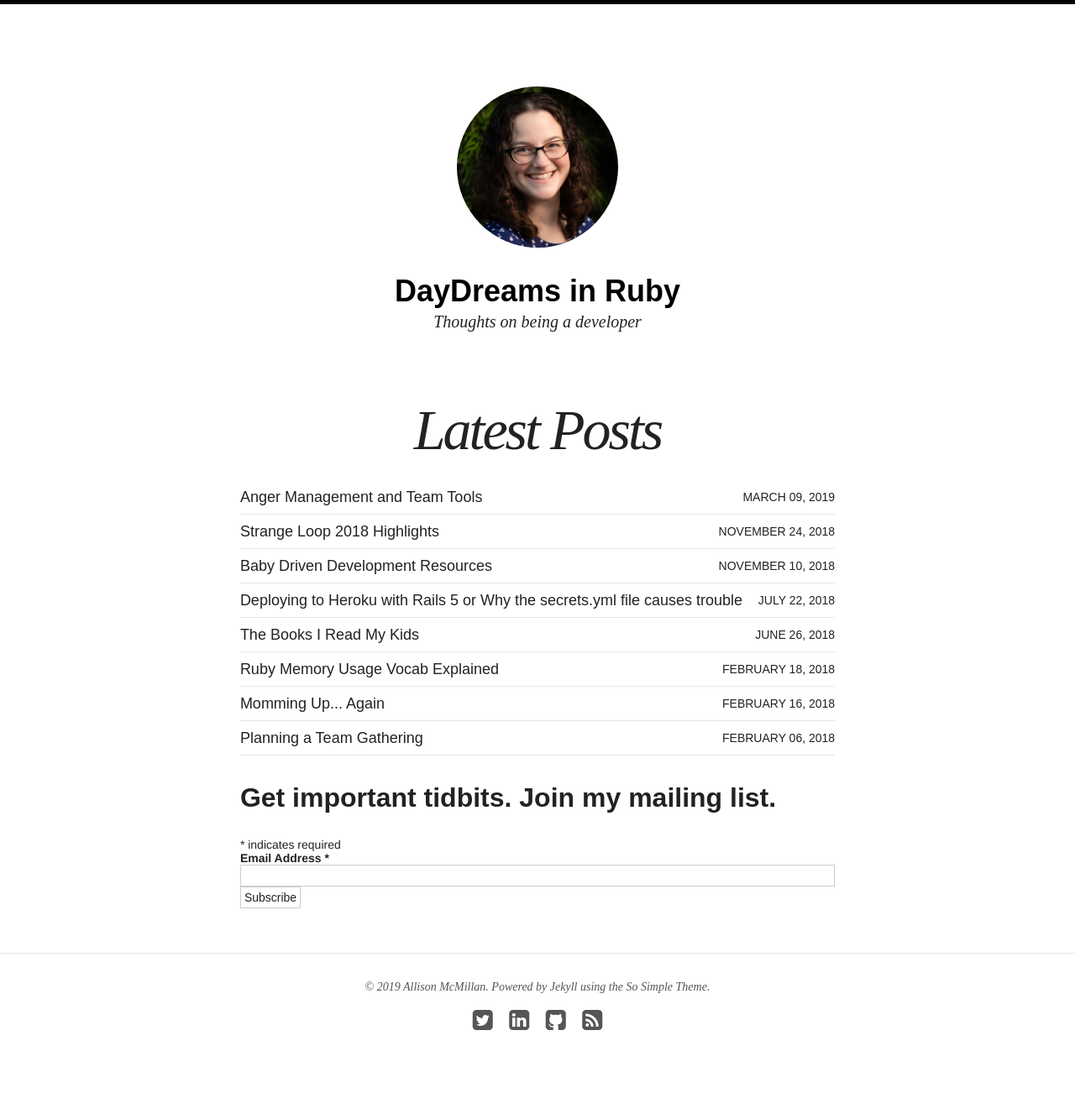
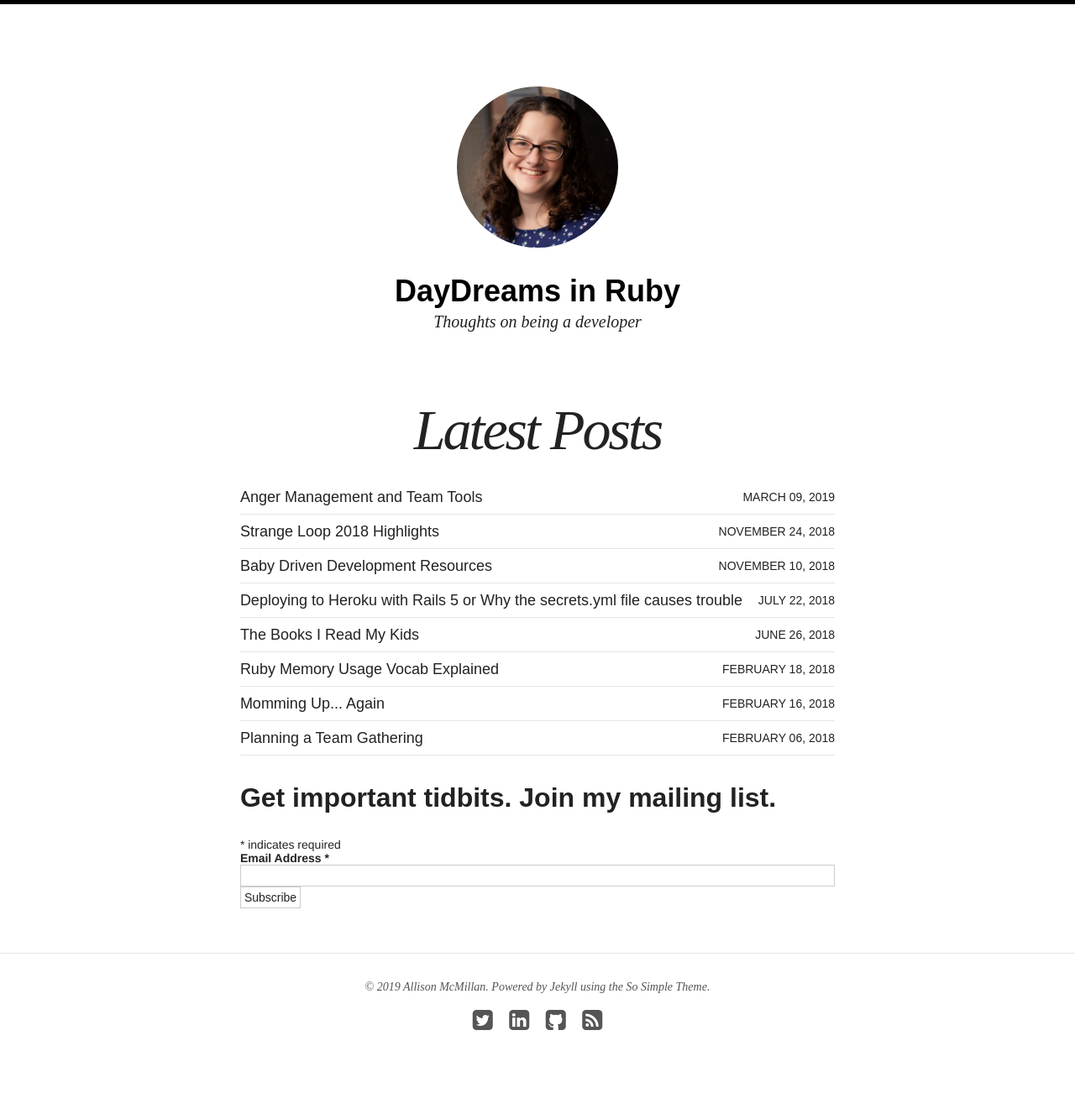
Before and after one commit to asheren/asheren.github.io, a Jekyll site: the page built from index.html, in a window 1280 px wide. Shown: the whole page at 84% size. Built offline with Jekyll 4.4.1, drawn with Linux system fonts in a browser that asks for light colours; nearby versions of some CDN libraries; comment, search, counter and statistics services are not loaded.

Commit message:
test photo 3

```diff
--- a/_config.yml
+++ b/_config.yml
@@ -3,7 +3,7 @@
 title: DayDreams in Ruby
 locale: en_US
 description: Thoughts on being a developer
-logo: allison-cropped2.jpeg
+logo: allison-cropped3.jpeg
 search: true
 comments: true
 share_url: 'http://daydreamsinruby.com'
@@ -38,7 +38,7 @@ exclude: ["lib", "config.rb", "Capfile", "config", "log", "Rakefile", "Rakefile.
 # Site owner
 owner:
   name: Allison McMillan
-  avatar: allison-cropped2.jpeg
+  avatar: allison-cropped3.jpeg
   email: asheren@gmail.com
   disqus-shortname: daydreamsinruby
   twitter: allie_p
```
